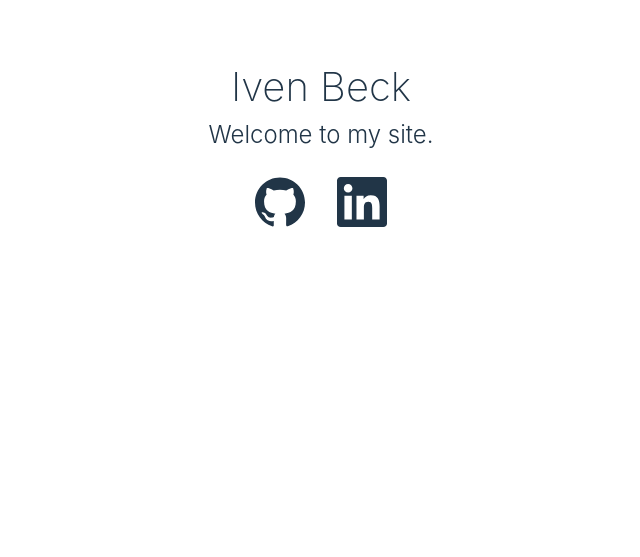
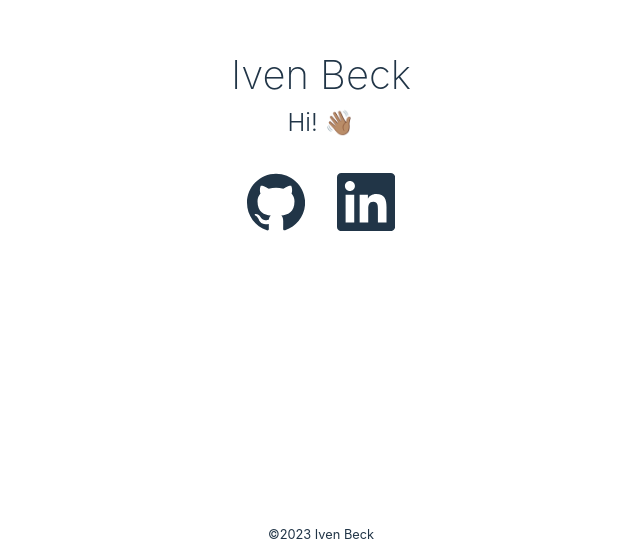
Before and after one commit to ibveecnk/homepage, a React (Vite) app: page / in a window 1280 px wide. Shown: the part 243-800 px from the top of the page, without its empty margins (319-959 px from the left). Built offline with nearby package versions, Linux system fonts and the light colour scheme.

Commit message:
Update site

```diff
--- a/src/App.module.scss
+++ b/src/App.module.scss
@@ -1,8 +1,8 @@
 .App {
   max-width: 1280px;
   margin: 0 auto;
-  padding: 2rem;
   text-align: center;
+  width: 100%;
 }
 
 .welcome {
@@ -11,6 +11,7 @@
 }
 
 .logos {
+  margin: 2rem 0;
   display: flex;
   justify-content: center;
   align-items: center;
@@ -19,14 +20,9 @@
 }
 
 .logo {
-  margin: 1rem 0.5rem;
-  padding: 0.5rem;
+  padding: 0 1rem;
   transition: all 0.2s ease-in-out;
-  display: block;
-  overflow: auto;
-  flex-grow: 0;
-  flex-shrink: 1;
-  flex-basis: 50px;
+  flex: 1 1;
   align-self: center;
   text-align: center;
 }
@@ -40,3 +36,13 @@
   font-size: 2.5rem;
   font-weight: 200;
 }
+
+.footer {
+  position: absolute;
+  bottom: 0;
+  left: 0;
+  right: 0;
+  padding: 1em;
+  text-align: center;
+  font-size: 0.8em;
+}
--- a/src/App.tsx
+++ b/src/App.tsx
@@ -8,7 +8,7 @@ function App() {
     return (
         <div className={styles.App}>
             <div className={styles.title}>Iven Beck</div>
-            <div className={styles.welcome}>Welcome to my site.</div>
+            <div className={styles.welcome}>Hi! 👋🏽</div>
             <div className={styles.logos}>
                 <a href="https://github.com/ibveecnk" className={styles.logo}>
                     <GithubLogo />
@@ -17,9 +17,11 @@ function App() {
                     <LinkedInLogo />
                 </a>
             </div>
+            <div className={styles.footer}>
+                <div className={styles.footerText}>©{new Date().getFullYear()} Iven Beck</div>
+            </div>
         </div>
     );
 }
-1;
 
 export default App;
```
